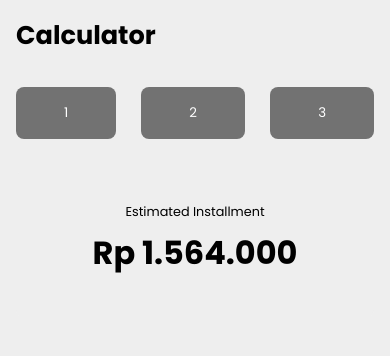
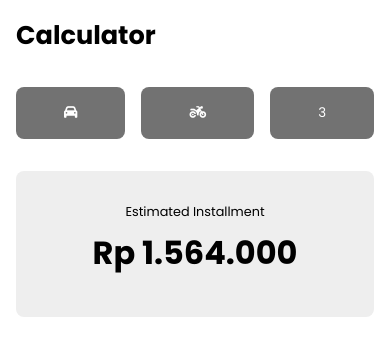
Before and after one commit to sahrudin11/revou-day1, a plain HTML site: page index.html in a window 390 px wide. Drawn offline with Linux system fonts and the light colour scheme.

Commit message:
adj: add mobile wrapper

```diff
--- a/index.html
+++ b/index.html
@@ -4,18 +4,20 @@
     <meta charset="UTF-8">
     <meta name="viewport" content="width=device-width, initial-scale=1.0">
     <title>RevoU SE Day 1</title>
+    <link rel="stylesheet" href="https://cdnjs.cloudflare.com/ajax/libs/font-awesome/6.4.0/css/all.min.css" integrity="sha512-iecdLmaskl7CVkqkXNQ/ZH/XLlvWZOJyj7Yy7tcenmpD1ypASozpmT/E0iPtmFIB46ZmdtAc9eNBvH0H/ZpiBw==" crossorigin="anonymous" referrerpolicy="no-referrer" />
     <link rel="stylesheet" href="index.css">
 </head>
 <body>
+    <div class="mobile-wrapper">
         <div class="container">
             <h1 class="title">Calculator</h1>
         </div>
         <div class="container d-flex">
             <button class="btn btn-primary">
-            1
+                <i class="fa-solid fa-car"></i>
             </button>
             <button class="btn btn-primary">
-            2
+                <i class="fa-solid fa-motorcycle"></i>
             </button>
             <button class="btn btn-primary">
                 3
@@ -27,5 +29,6 @@
                 <p class="leading-text">Rp 1.564.000</p>
             </div>
         </div>
+    </div>
 </body>
 </html>
```
Lines whose indentation alone changed are shown as unchanged.
